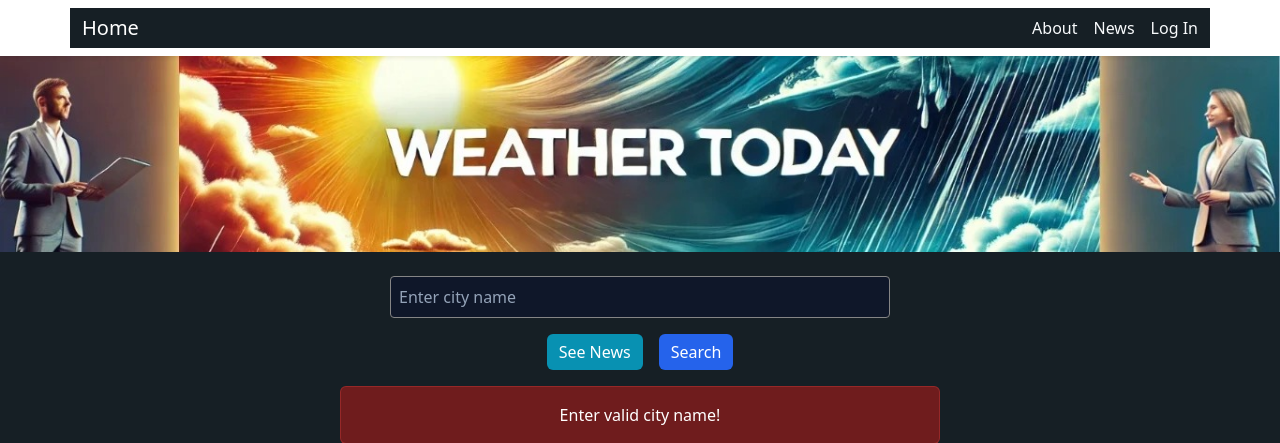
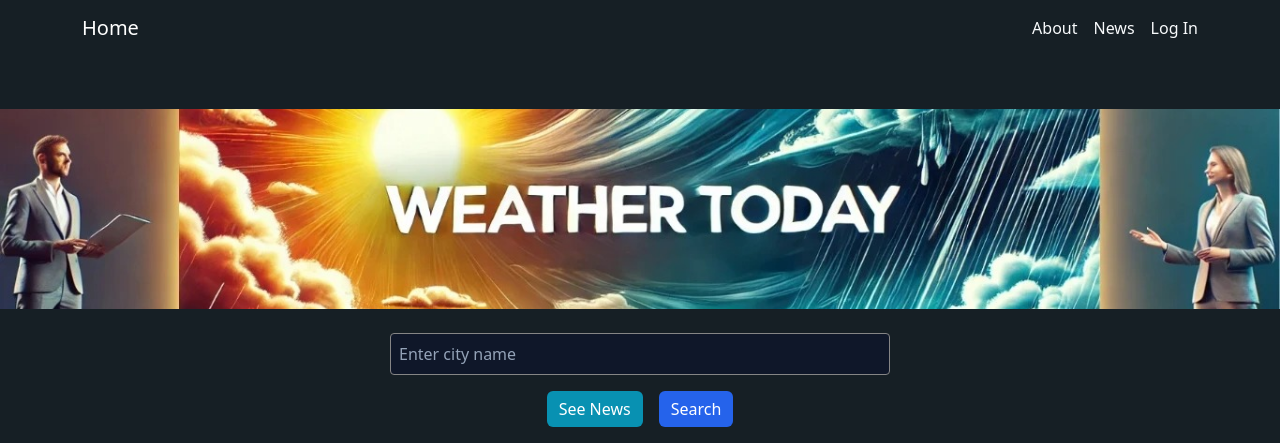
Before and after one commit to Krishna-Thombare/Weather-App-Flask, a Flask app: page / in a window 1280 px wide. Shown: the top 443 px of the page. Run offline with Flask 3, Linux system fonts and the light colour scheme; data that the repository does not hold is empty.

Commit message:
navbar update

```diff
--- a/templates/navbar.html
+++ b/templates/navbar.html
@@ -1,4 +1,5 @@
-<nav class="navbar shadow-sm fixed-top bg-white">
+<nav class="navbar"
+    style="border-bottom:1px solid rgb(22, 31, 37);">
   <div class="container">
       <a class="navbar-brand" href="/"> Home </a>
 
```
